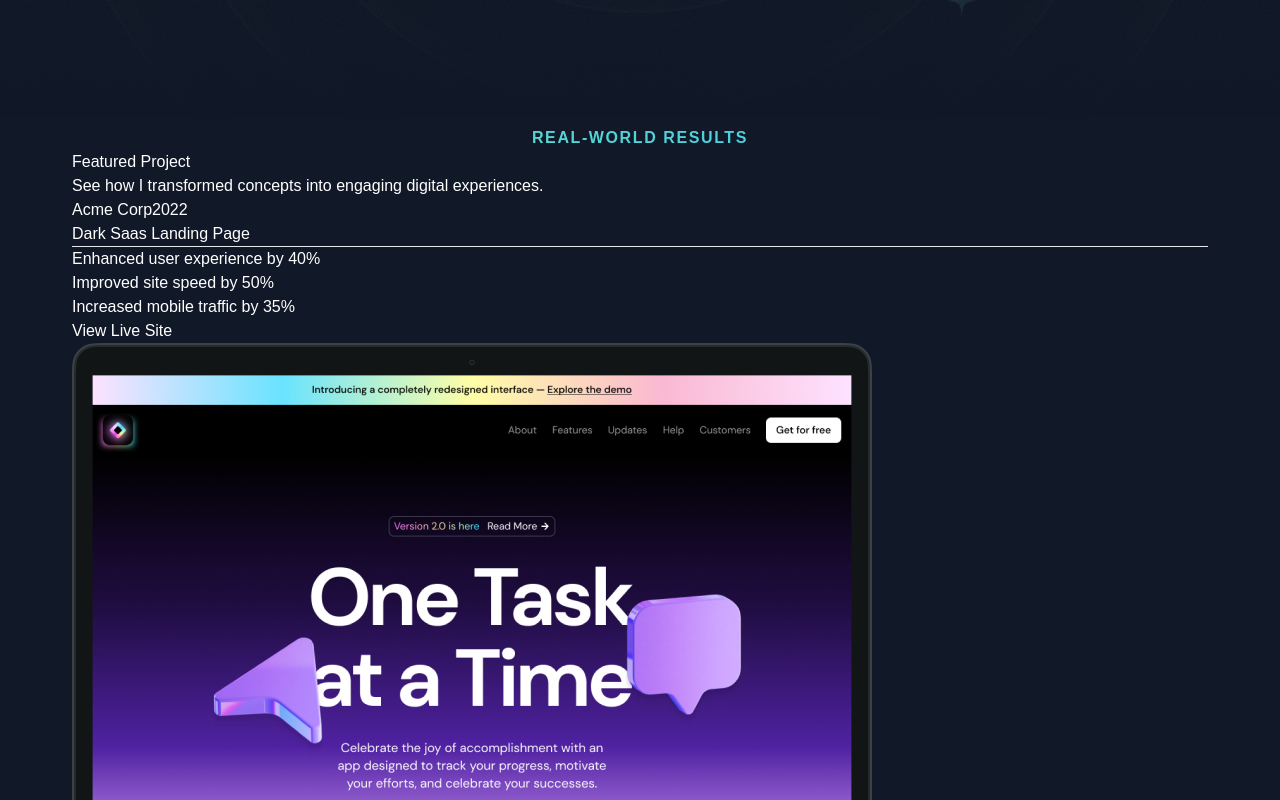
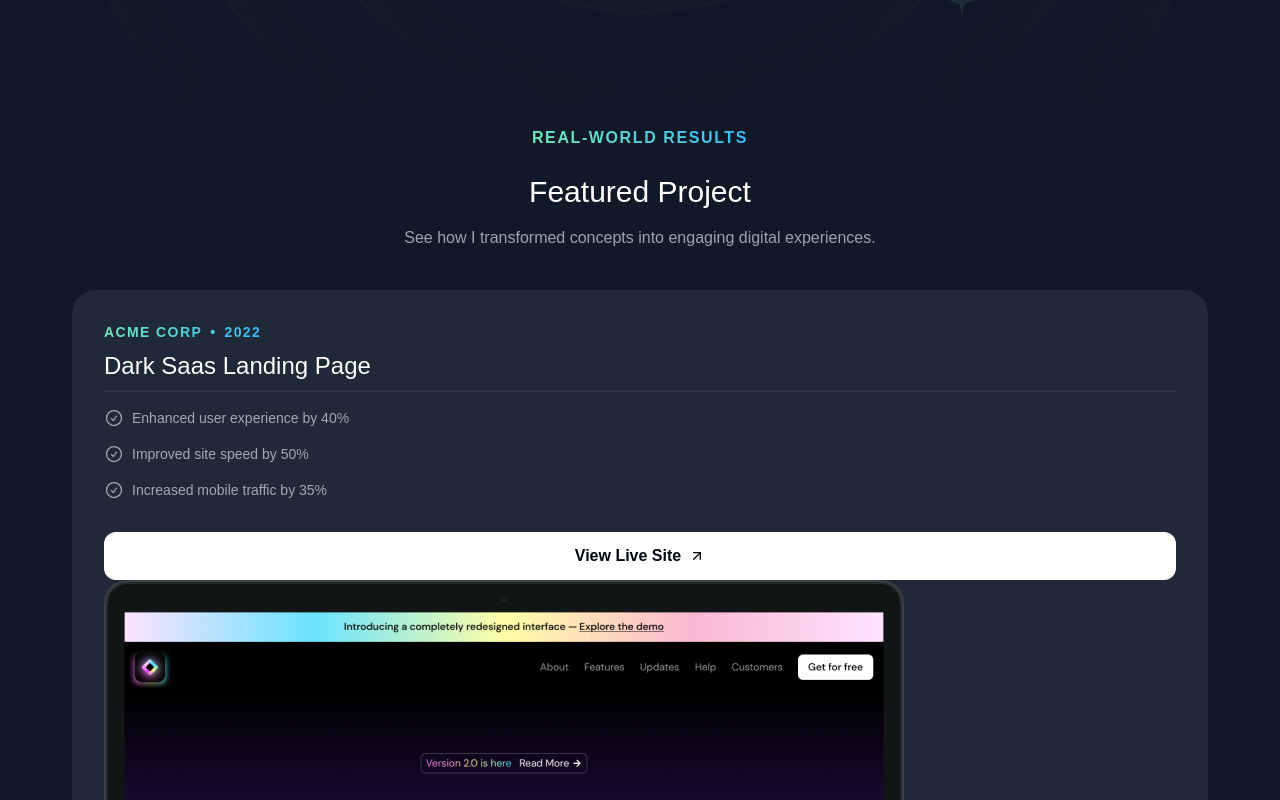
Before and after one commit to anamikagain559/my-new-portfolio, a Next.js app: page / in a window 1280 px wide. Shown: the part 720-1520 px from the top of the page. Built offline with nearby package versions, Linux system fonts and the light colour scheme; a web font is replaced by a local one.

Commit message:
project desige ongoing

```diff
--- a/src/sections/Projects.tsx
+++ b/src/sections/Projects.tsx
@@ -2,8 +2,8 @@
 import lightSaasLandingPage from "@/assets/images/light-saas-landing-page.png";
 import aiStartupLandingPage from "@/assets/images/ai-startup-landing-page.png";
 import Image from "next/image";
-
-
+import CheckIcon from "@/assets/icons/check-circle.svg"
+import ArrowUpRightIcon from "@/assets/icons/arrow-up-right.svg";
 // Portfolio projects data
 // This data can be fetched from an API or a database in a real-world application
 // For this example, we are using static data
@@ -51,26 +51,37 @@
 export const ProjectsSection = () => {
   return <div>
     <div className="container">
-      <p className="uppercase font-semibold tracking-widest bg-gradient-to-r from-emerald-300 to-sky-400 text-transparent bg-clip-text text-center">Real-world Results</p>
-      <h2>Featured Project</h2>
-      <p>See how I transformed concepts into engaging digital experiences.</p>
-      <div>
+     <div className="flex justify-center">
+       <p className="uppercase font-semibold tracking-widest bg-gradient-to-r from-emerald-300 to-sky-400 text-transparent bg-clip-text text-transparent">Real-world Results</p>
+
+     </div>
+      <h2 className="font-serif text-3xl text-center mt-6">Featured Project</h2>
+      <p className="text-center text-white/60 mt-4">See how I transformed concepts into engaging digital experiences.</p>
+      <div className="flex flex-col mt-10">
         {portfolioProjects.map(project=>(
-          <div key={project.title}>
-            <div>
+          <div key={project.title} className="bg-gray-800 rounded-3xl relative z-0 overflow-hidden
+          after:-z-10 after:content-[''] after:absolute after:inset-0 after:outlinr-2 after:outline after:outline-offset-2  after:outline-white/20 p-8">
+            <div className="flex">
+              <div className="bg-gradient-to-r from-emerald-300 to-sky-400 inline-flex gap-2 font-bold uppercase
+               tracking-widest text-sm text-transparent bg-clip-text">
               <span>{project.company}</span>
+              <span>&bull;</span>
               <span>{project.year}</span>
+              </div>
 
             </div>
-            <h3>{project.title}</h3>
-            <hr />
-            <ul>
+            <h3 className="font-serif text-2xl mt-2">{project.title}</h3>
+            <hr className="border-t-2 border-white/5 mt-2"/>
+            <ul className="flex flex-col gap-4 mt-4">
               {project.results.map((result, index) => (
-                <li key={index}>{result.title}</li>
+                <li key={index} className="flex gap-2 text-white/60 text-sm">
+                <CheckIcon className="size-5"/>
+                 <span> {result.title}</span>
+                  </li>
               ))}
             </ul>
          <a href={project.link}>
-             <button>View Live Site</button>
+             <button className="bg-white text-gray-950 h-12 w-full rounded-xl font-semibold inline-flex items-center justify-center gap-2 mt-8"><span>View Live Site</span><ArrowUpRightIcon className="size-4"/></button>
          </a>
          <Image src={project.image} alt={project.title} />
             </div>
```
